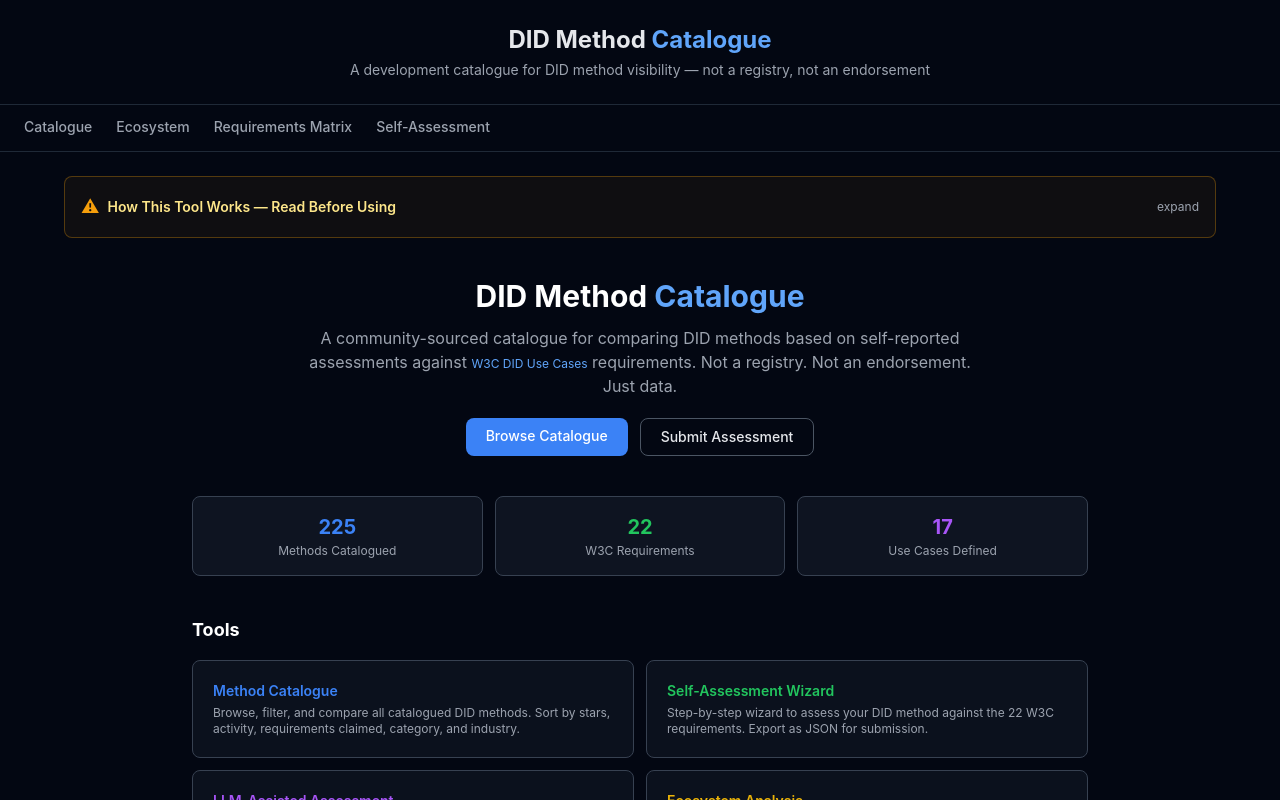
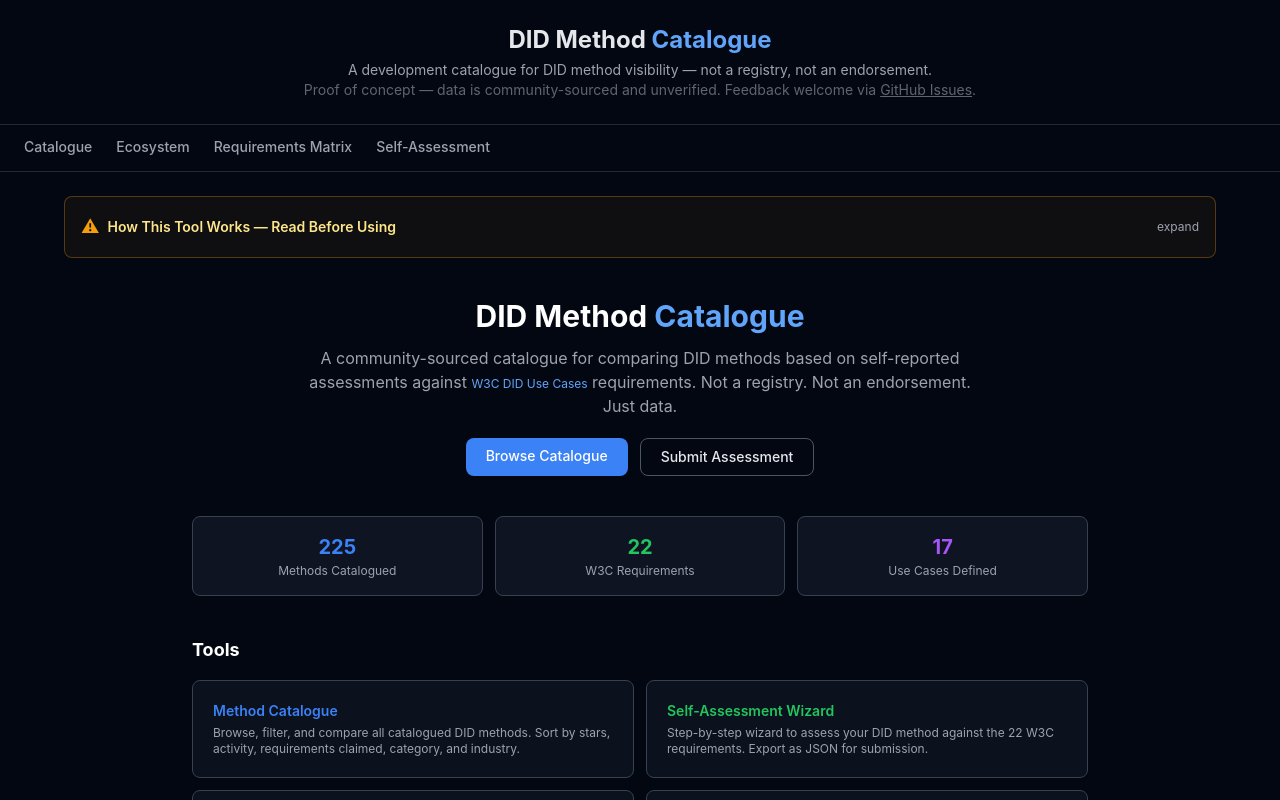
Before and after one commit to Attestto-com/did-method-checklist, a Vue app in the folder app/: page / in a window 1280 px wide. Shown: the top 800 px of the page. Built offline with nearby package versions, Linux system fonts and the light colour scheme; the HTML template or start-up script is replaced by a standard one.

Commit message:
fix: add POC disclaimer to header subtitle

```diff
--- a/app/src/components/AppLayout.vue
+++ b/app/src/components/AppLayout.vue
@@ -28,7 +28,8 @@
           </h1>
         </router-link>
         <p class="shell-header__subtitle">
-          A development catalogue for DID method visibility — not a registry, not an endorsement
+          A development catalogue for DID method visibility — not a registry, not an endorsement.
+          <br><span style="opacity: 0.6;">Proof of concept — data is community-sourced and unverified. Feedback welcome via <a href="https://github.com/Attestto-com/did-method-checklist/issues" target="_blank" style="color: inherit; text-decoration: underline;">GitHub Issues</a>.</span>
         </p>
       </div>
     </header>
```
